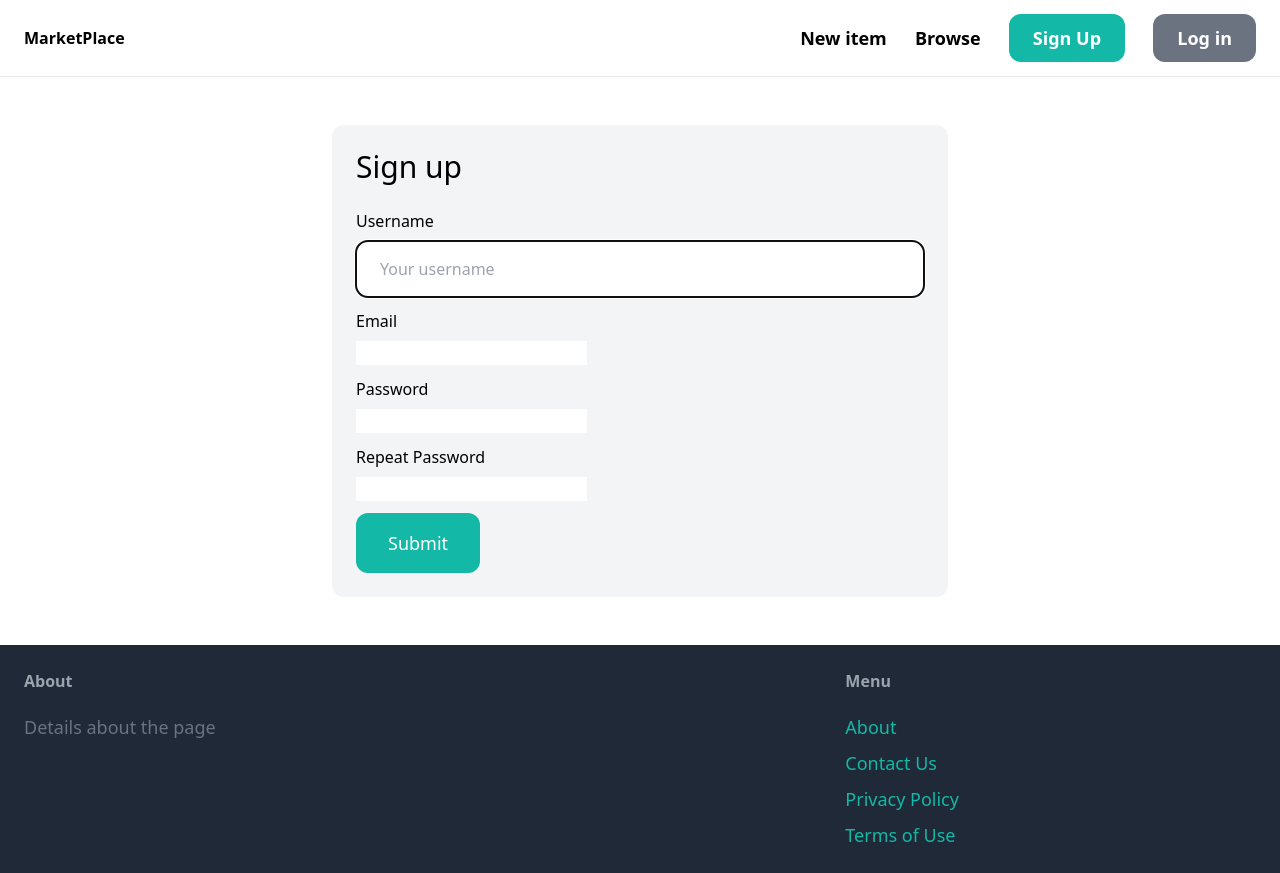
After one commit to goofymunchkin23/MarketPlace, a Django app: page /signup/ in a window 1280 px wide. The commit adds this page. Run offline with Django 5.2, Linux system fonts and the light colour scheme; some libraries are stand-ins or nearby versions.

Commit message:
Added Signup (incomplete)

```diff
--- a/MarketPlace/MarketPlace/urls.py
+++ b/MarketPlace/MarketPlace/urls.py
@@ -20,11 +20,8 @@ from django.conf.urls.static import static
 from django.contrib import admin
 from django.urls import path, include
 
-from core.views import index, contact
-
 urlpatterns = [
-    path('', index, name='index'),
+    path('', include('core.urls')),
     path('items/', include('item.urls')),
-    path('contact/', contact, name='contact'),
     path('admin/', admin.site.urls),
 ] + static(settings.MEDIA_URL, document_root=settings.MEDIA_ROOT)
--- /dev/null
+++ b/MarketPlace/core/forms.py
@@ -0,0 +1,13 @@
+from django import forms
+from django.contrib.auth.forms import UserCreationForm
+from django.contrib.auth.models import User
+
+class SignupForm(UserCreationForm):
+    class Meta:
+        model = User
+        fields = ('username', 'email', 'password1', 'password2')
+
+    username = forms.CharField(widget=forms.TextInput(attrs={
+        'placeholder': 'Your username',
+        'class': 'w-full py-4 px-6 rounded-xl',
+        }))
--- a/MarketPlace/core/templates/core/base.html
+++ b/MarketPlace/core/templates/core/base.html
@@ -18,7 +18,7 @@
                 <a href="#" class="text-lg font-semibold hover:text-gray-500">New item</a>
                 <a href="#" class="text-lg font-semibold hover:text-gray-500">Browse</a>
 
-                <a href="#" class="px-6 py-3 text-lg font-semibold bg-teal-500 text-white rounded-xl hover:bg-teal-700">Sign Up</a>
+                <a href="{% url 'core:signup' %}" class="px-6 py-3 text-lg font-semibold bg-teal-500 text-white rounded-xl hover:bg-teal-700">Sign Up</a>
                 <a href="#" class="px-6 py-3 text-lg font-semibold bg-gray-500 text-white rounded-xl hover:bg-gray-700">Log in</a>
             </div>
         </nav>
@@ -39,7 +39,7 @@
 
                 <ul class="space-y-2">
                     <li><a href="#" class="text-lg text-teal-500 hover:text-teal-700">About</a></li>
-                    <li><a href="{% url 'contact' %}" class="text-lg text-teal-500 hover:text-teal-700">Contact Us</a></li>
+                    <li><a href="{% url 'core:contact' %}" class="text-lg text-teal-500 hover:text-teal-700">Contact Us</a></li>
                     <li><a href="#" class="text-lg text-teal-500 hover:text-teal-700">Privacy Policy</a></li>
                     <li><a href="#" class="text-lg text-teal-500 hover:text-teal-700">Terms of Use</a></li>
                 </ul>
--- /dev/null
+++ b/MarketPlace/core/templates/core/signup.html
@@ -0,0 +1,45 @@
+{% extends 'core/base.html' %}
+
+{% block title %}Sign up{% endblock %}
+
+{% block content %}
+<div class="w-1/2 my-6 mx-auto p-6 bg-gray-100 rounded-xl">
+    <h1 class="mb-6 text-3xl">Sign up</h1>
+
+    <form method="post" action=".">
+        {% csrf_token %}
+
+        <div class="mb-3">
+            <label class="inline-block mb-2">Username</label><br>
+            {{ form.username }}
+        </div>
+
+        <div class="mb-3">
+            <label class="inline-block mb-2">Email</label><br>
+            {{ form.email }}
+        </div>
+
+        <div class="mb-3">
+            <label class="inline-block mb-2">Password</label><br>
+            {{ form.password1 }}
+        </div>
+
+        <div class="mb-3">
+            <label class="inline-block mb-2">Repeat Password</label><br>
+            {{ form.password2 }}
+        </div>
+
+        {% if form.errors or form.non_field_errors %}
+            <div class="mb-3 p-6 bg-red-100 rounded-xl">
+                {% for field in form %}
+                    {{ field.errors }}
+                {% endfor %}
+
+                {{ form.non_field_errors }}
+            </div>
+        {% endif %}
+
+        <button class="py-4 px-8 text-lg bg-teal-500 hover:bg-teal-700 rounded-xl text-white">Submit</button>
+    </form>
+</div>
+{% endblock %}
--- /dev/null
+++ b/MarketPlace/core/urls.py
@@ -0,0 +1,11 @@
+from django.urls import path
+
+from . import views
+
+app_name = 'core'
+
+urlpatterns = [
+    path('', views.index, name='index'),
+    path('contact/', views.contact, name='contact'),
+    path('signup/', views.signup, name='signup'),
+]
--- a/MarketPlace/core/views.py
+++ b/MarketPlace/core/views.py
@@ -1,6 +1,8 @@
 from django.shortcuts import render
 
 from item.models import Category, Item
+
+from .forms import SignupForm
 
 def index(request):
     items = Item.objects.filter(is_sold=False) [0:6]
@@ -13,3 +15,10 @@ def index(request):
 
 def contact(request):
     return render(request, 'core/contact.html')
+
+def signup(request):
+    form = SignupForm()
+
+    return render(request, 'core/signup.html', {
+        'form': form
+    })
```
